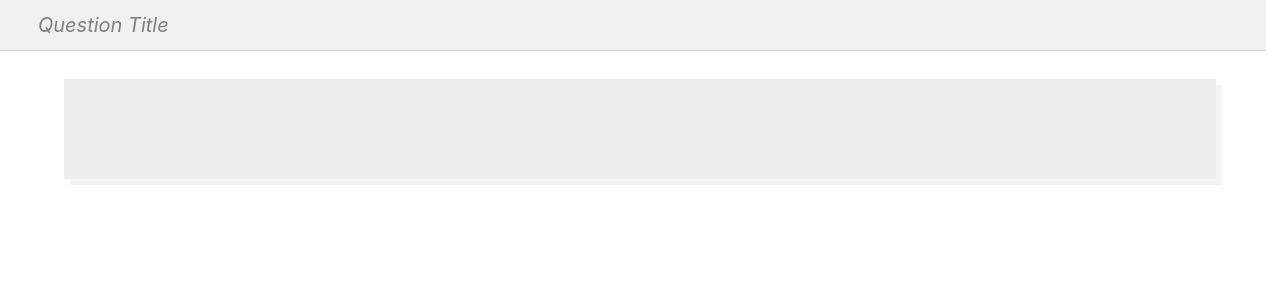
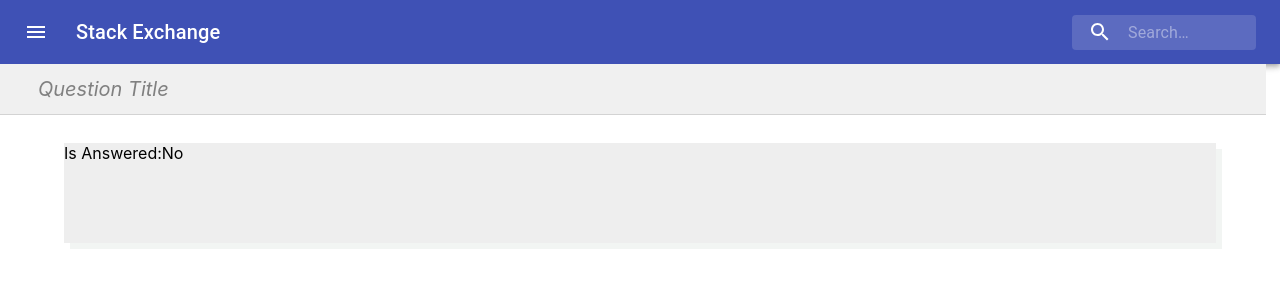
Before and after one commit to rohithreddy197/StackExchangeAPI, a React (Create React App) app: page /question/1 in a window 1280 px wide. Shown: the top 300 px of the page. Built offline with nearby package versions, Linux system fonts and the light colour scheme; no server answers.

Commit message:
added header for question

```diff
--- a/src/Components/Question.js
+++ b/src/Components/Question.js
@@ -1,6 +1,7 @@
 import React, { Component } from "react";
 import axios from "axios";
 import CurrentActionBar from "./CurrentActionBar";
+import SearchAppBar from "./SearchAppBar";
 const titleStyle = {
   fontSize: "180%",
   textAlign: "center"
@@ -38,16 +39,17 @@ class Question extends Component {
       );
   }
   render() {
-    console.log(this.state.question.is_answered);
+    console.log(this.state.question);
     return (
       <div>
         <div>
+          <SearchAppBar />
           <CurrentActionBar currentAction="Question Title" />
         </div>
         <div style={cardTitle}>
           <p style={titleStyle}>{this.state.question.title}</p>
           <span>
-            {/* Is Answered {this.state.question.is_answered ? "yes" : "No"} */}
+            Is Answered:{this.state.question.is_answered ? "yes" : "No"}
           </span>
         </div>
       </div>
```
Also changed, not shown: 1 other file (tests, documents, lock files or other folders).
